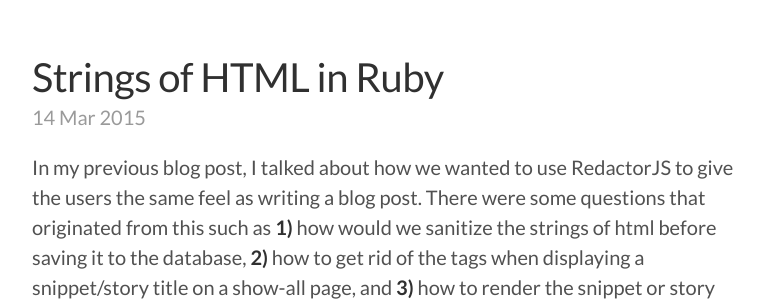
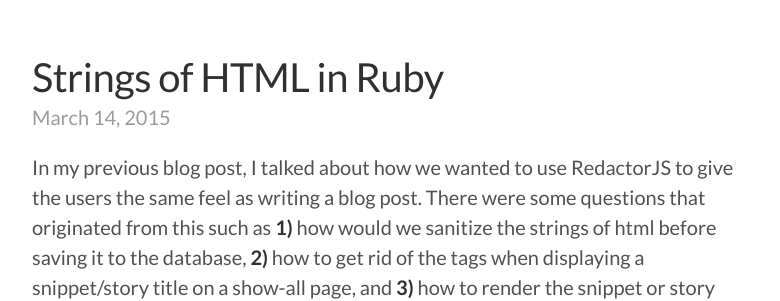
Before and after one commit to mxngyn/blog, a Jekyll site: the page built from _posts/2015-03-14-strings-of-html-in-ruby.md, in a window 1280 px wide. Shown: the part 130-431 px from the top of the page, without its empty margins (248-1028 px from the left). Built offline with Jekyll 4.4.1, drawn with Linux system fonts in a browser that asks for light colours; Markdown is read by kramdown in place of the engine named in the settings.

Commit message:
Format date

```diff
--- a/_layouts/post.html
+++ b/_layouts/post.html
@@ -6,7 +6,7 @@ layout: default
 
 <div class="post">
   <h1 class="post-title">{{ page.title }}</h1>
-  <span class="post-date">{{ page.date | date_to_string }}</span>
+  <span class="post-date">{{ page.date | date: "%B %-d, %Y" }}</span>
   {{ content }}
 
 
```
